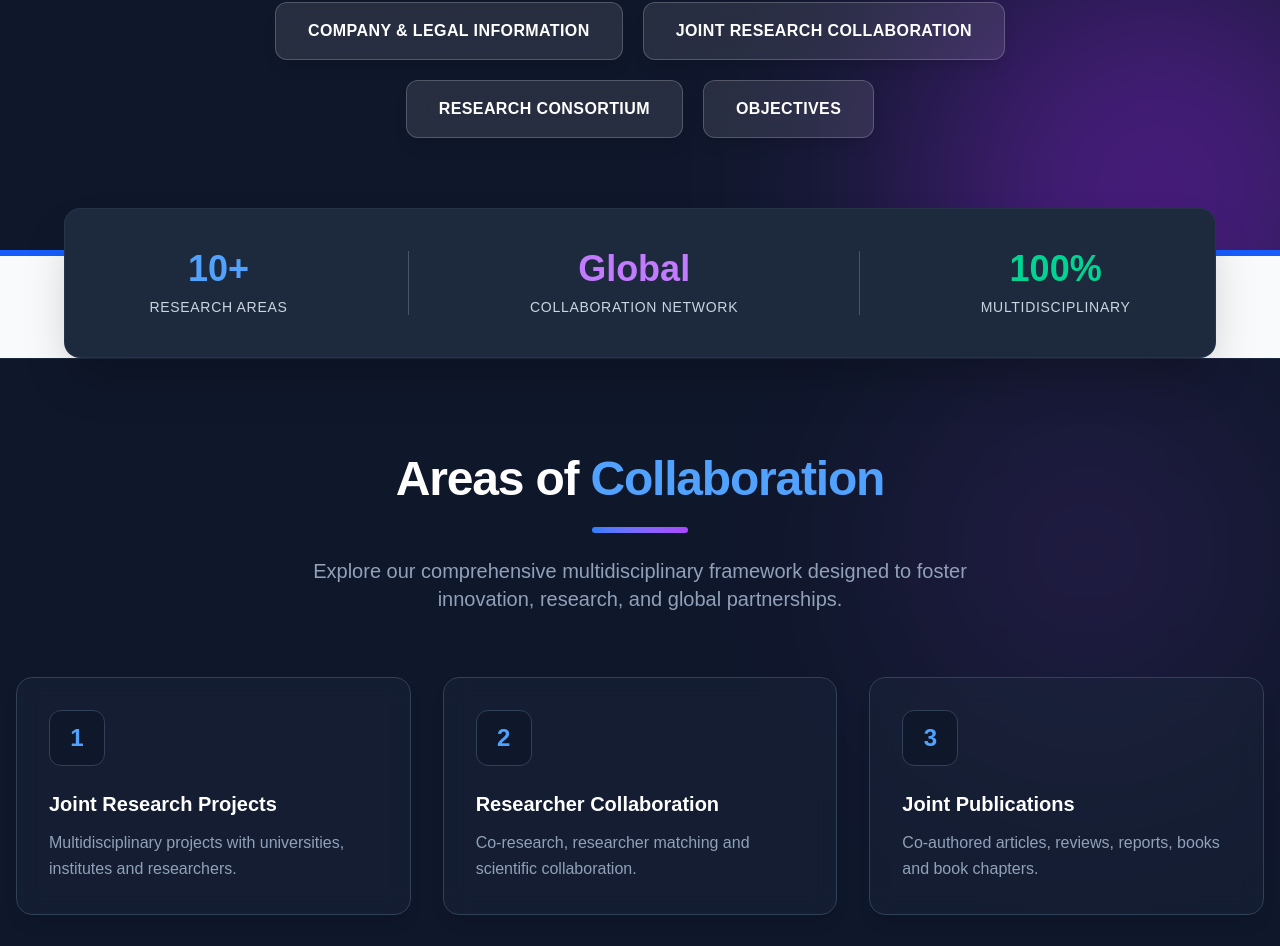
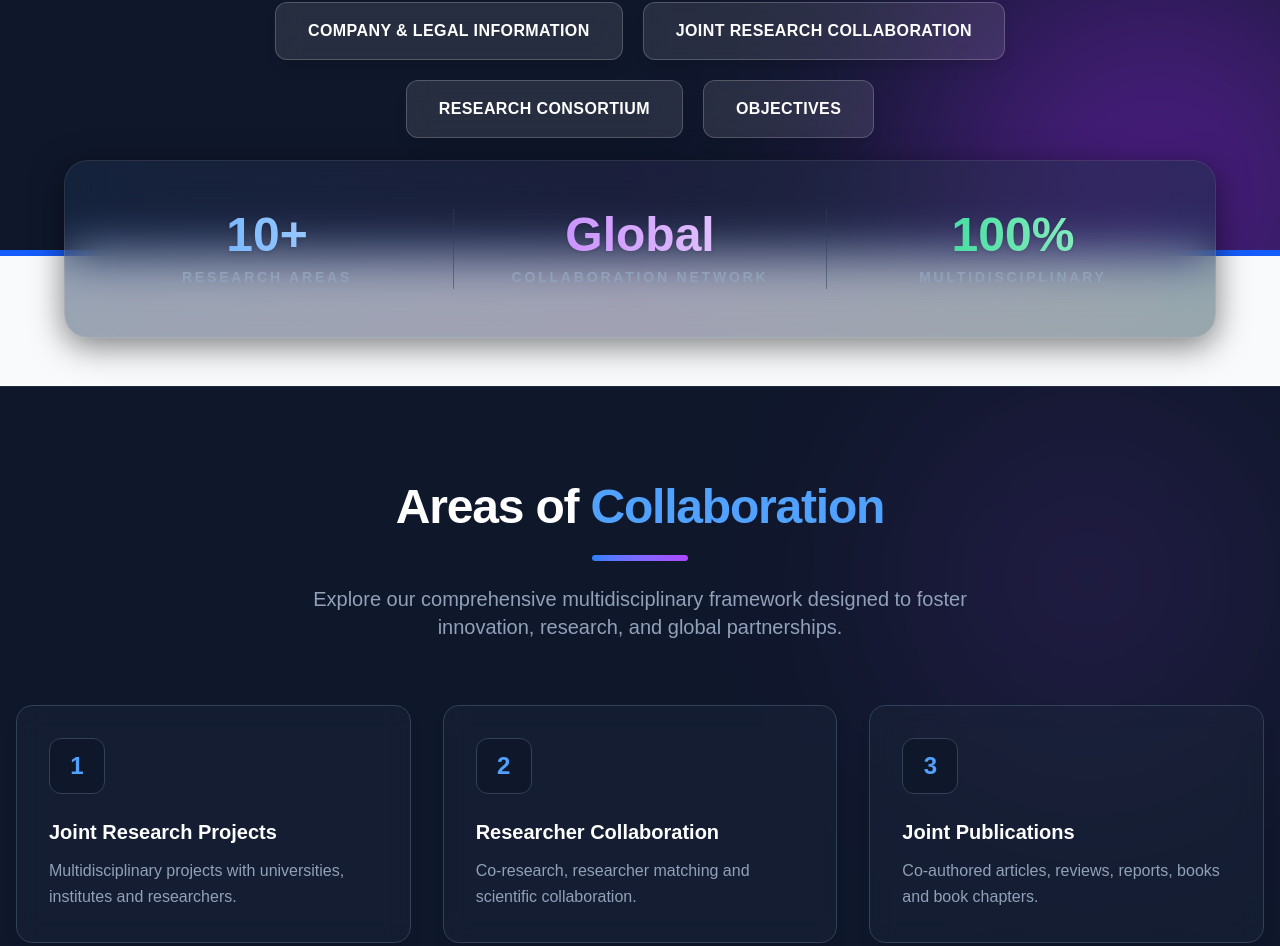
Before and after one commit to saeed7979-svg/frontier-research, a Next.js app: page / in a window 1280 px wide. Shown: the part 772-1718 px from the top of the page. Built offline with nearby package versions, Linux system fonts and the light colour scheme.

Commit message:
step 2 update

```diff
--- a/app/page.tsx
+++ b/app/page.tsx
@@ -64,29 +64,45 @@ export default function Home() {
       </section>
 
       {/* =========================================
-          STEP 2: TRUST & STATS BAR (Overlapping)
+          STEP 2: TRUST & STATS BAR (VIP Dark Glass)
           ========================================= */}
-      <section className="bg-slate-50 relative z-20 px-4">
-        <div className="max-w-6xl mx-auto -mt-12">
-          <div className="bg-slate-800 rounded-2xl shadow-2xl p-8 md:p-10 flex flex-col md:flex-row justify-around items-center gap-8 border border-slate-700/50 backdrop-blur-lg">
+      <section className="relative z-20 px-4 -mt-16 sm:-mt-24 pb-12 bg-transparent">
+        <div className="max-w-6xl mx-auto">
+          {/* Glassmorphism Container */}
+          <div className="bg-slate-800/40 backdrop-blur-xl rounded-3xl shadow-[0_8px_32px_rgba(0,0,0,0.5)] p-8 md:p-12 flex flex-col md:flex-row justify-around items-center gap-8 border border-white/10 relative overflow-hidden">
 
-            <div className="text-center">
-              <h3 className="text-3xl md:text-4xl font-extrabold text-blue-400 mb-2">10+</h3>
-              <p className="text-slate-300 font-medium uppercase tracking-wider text-sm">Research Areas</p>
+            {/* Subtle inner glow */}
+            <div className="absolute inset-0 bg-gradient-to-r from-blue-500/10 via-purple-500/10 to-emerald-500/10 opacity-50"></div>
+
+            <div className="text-center relative z-10 w-full md:w-1/3">
+              <h3 className="text-4xl md:text-5xl font-black text-transparent bg-clip-text bg-gradient-to-r from-blue-400 to-blue-200 mb-2 drop-shadow-sm">
+                10+
+              </h3>
+              <p className="text-slate-400 font-semibold uppercase tracking-[0.2em] text-xs md:text-sm">
+                Research Areas
+              </p>
             </div>
 
-            <div className="hidden md:block w-px h-16 bg-slate-600"></div>
+            <div className="hidden md:block w-px h-20 bg-slate-700/50 relative z-10"></div>
 
-            <div className="text-center">
-              <h3 className="text-3xl md:text-4xl font-extrabold text-purple-400 mb-2">Global</h3>
-              <p className="text-slate-300 font-medium uppercase tracking-wider text-sm">Collaboration Network</p>
+            <div className="text-center relative z-10 w-full md:w-1/3">
+              <h3 className="text-4xl md:text-5xl font-black text-transparent bg-clip-text bg-gradient-to-r from-purple-400 to-purple-200 mb-2 drop-shadow-sm">
+                Global
+              </h3>
+              <p className="text-slate-400 font-semibold uppercase tracking-[0.2em] text-xs md:text-sm">
+                Collaboration Network
+              </p>
             </div>
 
-            <div className="hidden md:block w-px h-16 bg-slate-600"></div>
+            <div className="hidden md:block w-px h-20 bg-slate-700/50 relative z-10"></div>
 
-            <div className="text-center">
-              <h3 className="text-3xl md:text-4xl font-extrabold text-emerald-400 mb-2">100%</h3>
-              <p className="text-slate-300 font-medium uppercase tracking-wider text-sm">Multidisciplinary</p>
+            <div className="text-center relative z-10 w-full md:w-1/3">
+              <h3 className="text-4xl md:text-5xl font-black text-transparent bg-clip-text bg-gradient-to-r from-emerald-400 to-emerald-200 mb-2 drop-shadow-sm">
+                100%
+              </h3>
+              <p className="text-slate-400 font-semibold uppercase tracking-[0.2em] text-xs md:text-sm">
+                Multidisciplinary
+              </p>
             </div>
 
           </div>
```
